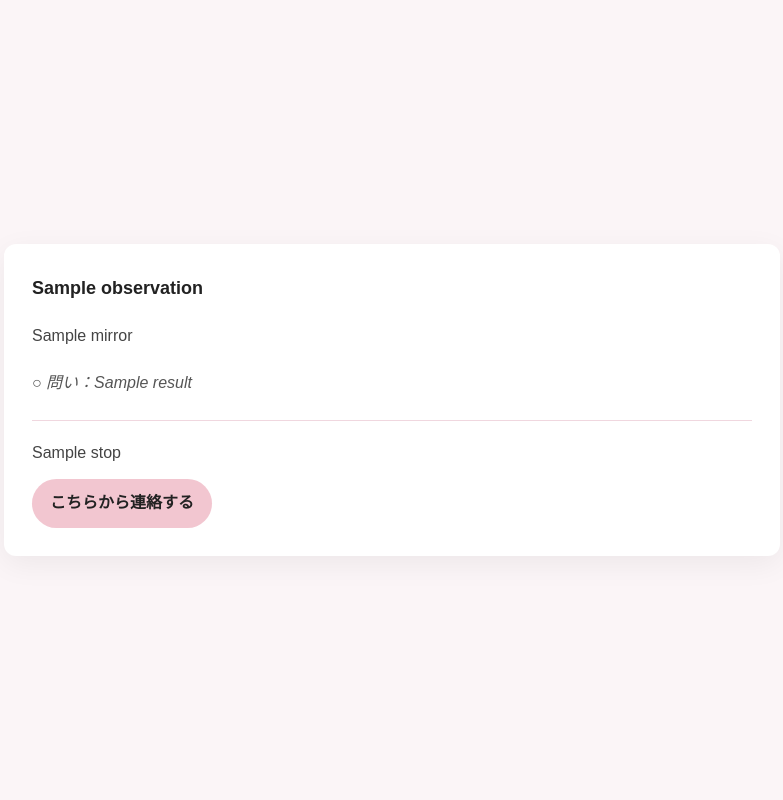
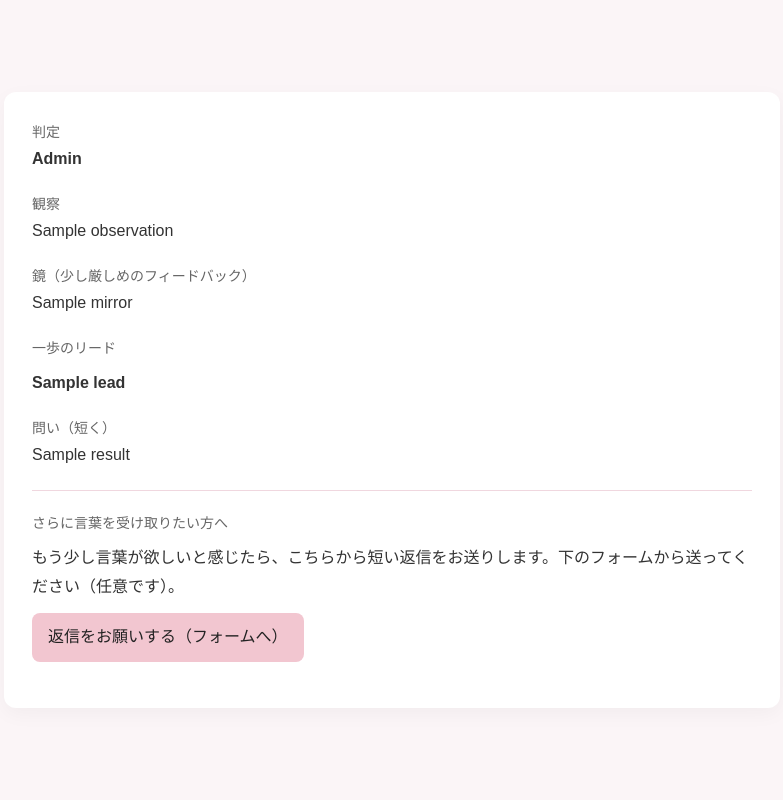
Before and after one commit to fuyong7335/tanin-jiku-diagnosis, a Flask app: template templates/result.html in a window 1280 px wide. Shown: the whole page, without its empty margins (248-1031 px from the left). Run offline with Flask 3, Linux system fonts and the light colour scheme; the template is opened without the code that fills it: most values are stand-ins (such as "Sample title", 1, 10 or a date in 2020).

Commit message:
Add files via upload

```diff
--- a/templates/result.html
+++ b/templates/result.html
@@ -1,4 +1,3 @@
-<!-- templates/result.html -->
 <!DOCTYPE html>
 <html lang="ja">
 <head>
@@ -8,67 +7,75 @@
   <style>
     body {
       margin: 0;
-      background-color: #fbf5f7;
-      font-family: "Hiragino Kaku Gothic ProN","Noto Sans JP",sans-serif;
+      background-color: #fbf5f7; /* 淡いピンク */
+      font-family: "Hiragino Kaku Gothic ProN", "Noto Sans JP", sans-serif;
       color: #333;
       line-height: 1.8;
     }
     .page {
       min-height: 100vh;
-      display:flex;
-      justify-content:center;
-      align-items:center;
-      padding:20px;
-      box-sizing:border-box;
+      display: flex;
+      justify-content: center;
+      align-items: center;
+      padding: 24px;
+      box-sizing: border-box;
     }
     .card {
-      background:#fff;
-      width:100%;
-      max-width:720px;
-      padding:28px;
-      border-radius:12px;
-      box-shadow:0 8px 30px rgba(0,0,0,0.06);
+      background: #fff;
+      max-width: 720px;
+      width: 100%;
+      padding: 28px;
+      border-radius: 12px;
+      box-shadow: 0 6px 20px rgba(0,0,0,0.04);
     }
-    .block { margin-bottom:18px; }
-    .observation { font-weight:600; font-size:18px; color:#222; }
-    .mirror { color:#444; }
-    .question { color:#555; font-style:italic; }
-    .stop { margin-top:22px; padding-top:18px; border-top:1px solid #f0d7df; color:#444; }
-    .cta-button {
-      display:inline-block;
-      margin-top:12px;
-      padding:10px 18px;
-      border-radius:999px;
-      background:#f2c6d0;
-      color:#222;
-      text-decoration:none;
-      font-weight:600;
-    }
+    .section { margin-bottom: 18px; }
+    .muted { color:#666; font-size:14px; }
+    hr { border: none; border-top: 1px solid #f0d7df; margin: 20px 0; }
+    .lead { font-weight:600; margin-top:8px; }
+    .cta-link { display:inline-block; margin-top:12px; padding:10px 16px; border-radius:8px; background:#f2c6d0; color:#222; text-decoration:none; }
   </style>
 </head>
 <body>
   <div class="page">
     <div class="card">
-      <div class="block observation">
-        {{ result.observation | replace('\n','<br>') | safe }}
+
+      <div class="section">
+        <div class="muted">判定</div>
+        <div><strong>{{ result.level | capitalize }}</strong></div>
       </div>
 
-      <div class="block mirror">
-        {{ result.mirror | replace('\n','<br>') | safe }}
+      <div class="section">
+        <div class="muted">観察</div>
+        <div>{{ result.observation | replace('\n','<br>') | safe }}</div>
       </div>
 
-      <div class="block question">
-        ○ 問い：{{ result.question | replace('\n','<br>') | safe }}
+      <div class="section">
+        <div class="muted">鏡（少し厳しめのフィードバック）</div>
+        <div>{{ result.mirror | replace('\n','<br>') | safe }}</div>
       </div>
 
-      <div class="stop">
-        {{ result.stop | replace('\n','<br>') | safe }}
-        {% if form_url %}
-          <div>
-            <a class="cta-button" href="{{ form_url }}" target="_blank" rel="noopener noreferrer">こちらから連絡する</a>
-          </div>
-        {% endif %}
+      <div class="section">
+        <div class="muted">一歩のリード</div>
+        <div class="lead">{{ result.lead | replace('\n','<br>') | safe }}</div>
       </div>
+
+      <div class="section">
+        <div class="muted">問い（短く）</div>
+        <div>{{ result.question | replace('\n','<br>') | safe }}</div>
+      </div>
+
+      <hr>
+
+      <div class="section">
+        <div class="muted">さらに言葉を受け取りたい方へ</div>
+        <div>
+          <p style="margin:8px 0 0;">
+            もう少し言葉が欲しいと感じたら、こちらから短い返信をお送りします。下のフォームから送ってください（任意です）。
+          </p>
+          <a class="cta-link" href="https://forms.gle/CE9BwQy6SnabUst59" target="_blank">返信をお願いする（フォームへ）</a>
+        </div>
+      </div>
+
     </div>
   </div>
 </body>
```
